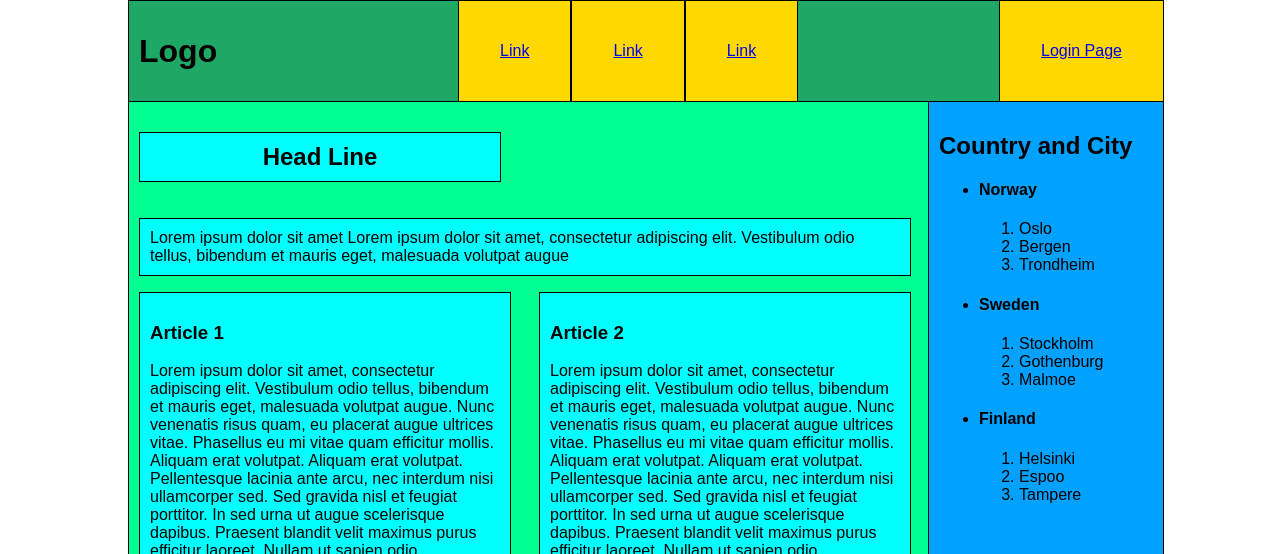
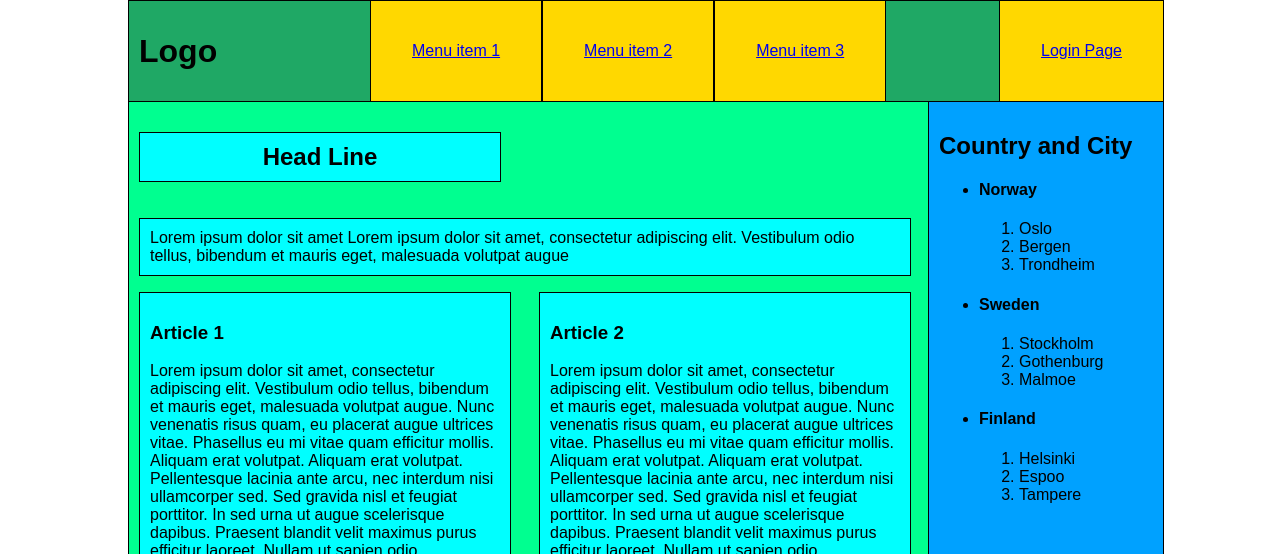
Before and after one commit to Danie1Alexandre/Basic-HTML-Fundamentals, a plain HTML site: page index.html in a window 1280 px wide. Shown: the top 554 px of the page. Drawn offline with Linux system fonts and the light colour scheme.

Commit message:
menu item text add

```diff
--- a/index.html
+++ b/index.html
@@ -12,9 +12,9 @@
         <h1>Logo</h1>
         <nav>
             <ul>
-                <li class="menuitem"><a href="https://www.google.se/" target="_blank">Link</a></li>
-                <li class="menuitem"><a href="https://www.google.se/" target="_blank">Link</a></li>
-                <li class="menuitem"><a href="https://www.google.se/" target="_blank">Link</a></li>
+                <li class="menuitem"><a href="https://www.google.se/" target="_blank">Menu item 1</a></li>
+                <li class="menuitem"><a href="https://www.google.se/" target="_blank">Menu item 2</a></li>
+                <li class="menuitem"><a href="https://www.google.se/" target="_blank">Menu item 3</a></li>
             </ul>
         </nav>
         <a class="login" href="loginpage.html">Login Page</a>
```
Also changed, not shown: loginpage.html (+3 -3 lines).
